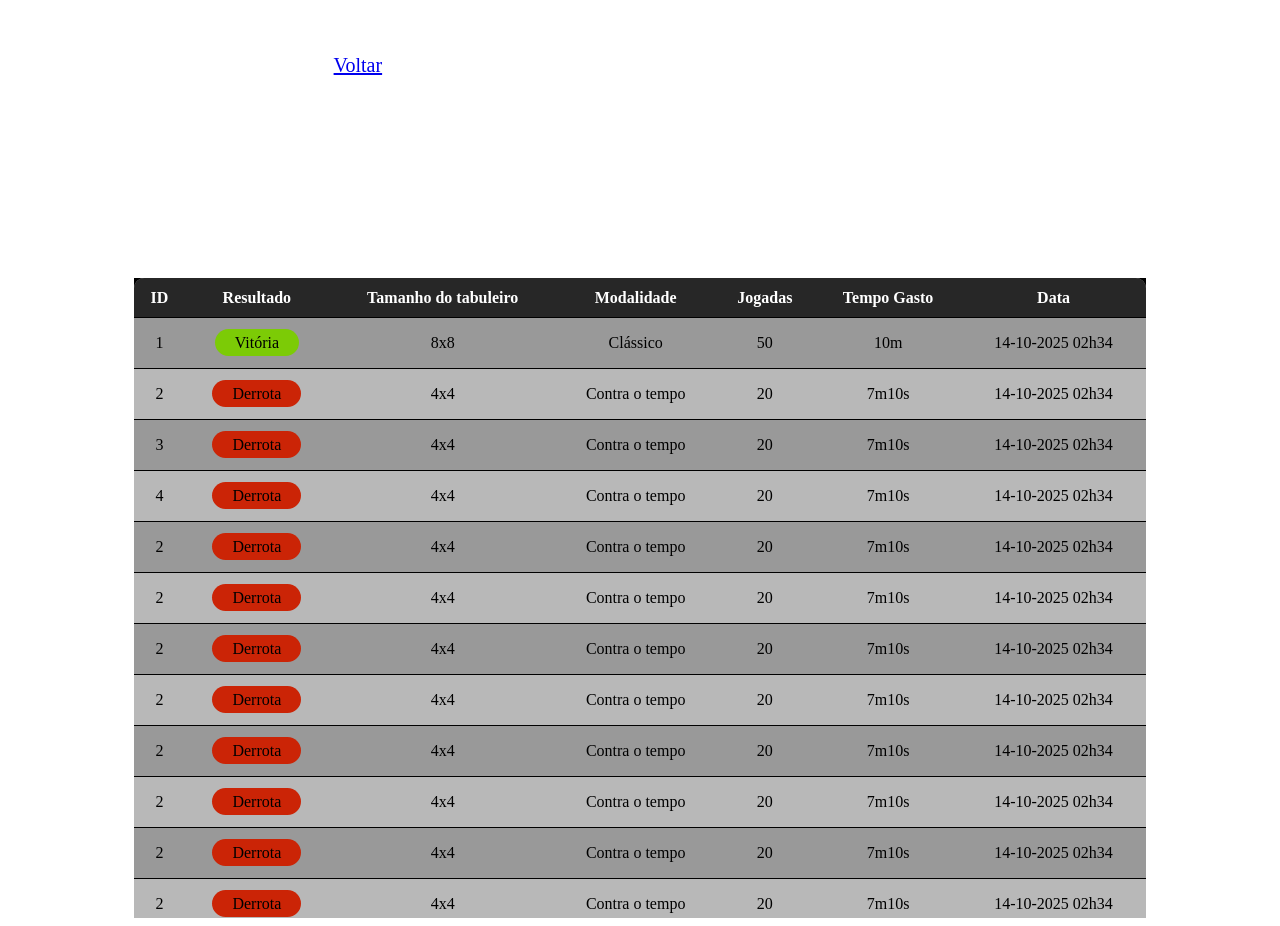
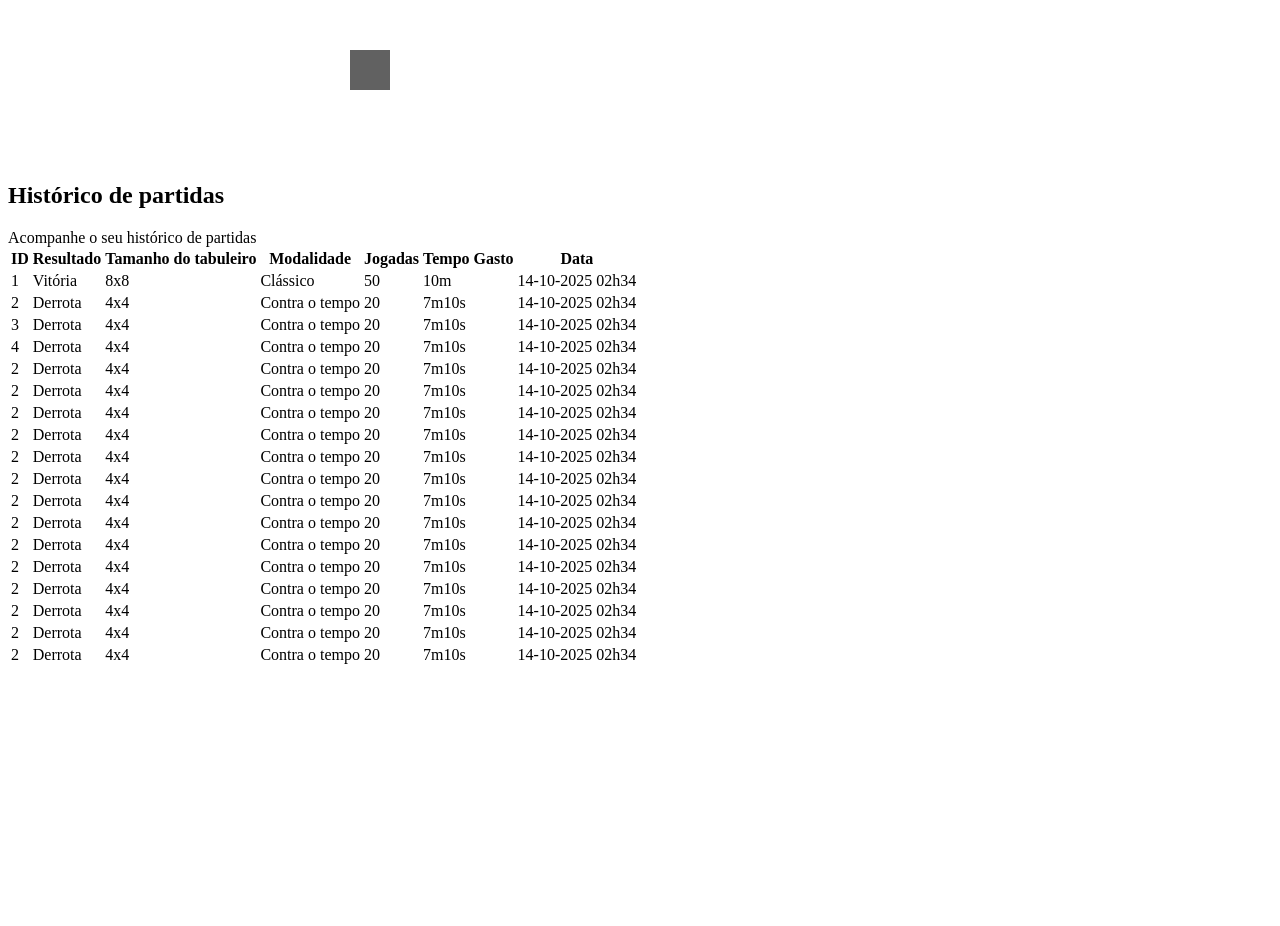
Before and after one commit to NelsonModenezNeto/memory-game-pweb, a PHP site: page /historico.html in a window 1280 px wide. After the commit the page ends 664 px from the top, so only its background shows below. Run offline with PHP 8.4, Linux system fonts and the light colour scheme; a map, chart or similar area stays blank; grey boxes are pictures that could not be loaded.

Commit message:
feat: add return arrows on displays and fix visual deprecated table

```diff
--- a/pages/configuracao/configuracao.html
+++ b/pages/configuracao/configuracao.html
@@ -10,7 +10,9 @@
   <canvas id="background-canvas"></canvas>
   <div class="container">
     <div class="header">
-      <img id="back-arrow" class="back-arrow" src="../../assets/back-arrow.png" alt="Voltar">
+      <a href="../home/home.html">
+        <img id="back-arrow" class="back-arrow" src="../../assets/back-arrow.png" alt="Voltar">
+      </a>
       <span class="title">Configurações</span>
     </div>
 
--- a/pages/estatisticas/estatisticas.html
+++ b/pages/estatisticas/estatisticas.html
@@ -6,12 +6,16 @@
     <meta name="viewport" content="width=device-width, initial-scale=1.0">
     <title>Estatísticas</title>
     <link rel="stylesheet" href="estatisticas.css">
+    <link rel="stylesheet" href="../components/table.css">
 </head>
 
 <body>
 
     <canvas id="background-canvas"></canvas>
 
+    <a href="../home/home.html">
+        <img id="back-arrow" class="back-arrow" src="../../assets/back-arrow.png" alt="Voltar">
+    </a>
     <div class="display">
         <section class="ranking-section">
             <div class="title">
--- a/pages/historico/historico.css
+++ b/pages/historico/historico.css
@@ -10,132 +10,25 @@
   position: relative;
 }
 
+.back-arrow {
+  filter: invert(1);
+  cursor: pointer;
+  transition: 0.2s ease-in-out;
+  width: 2.5rem;
+  height: 2.5rem;
+  margin-left: 1rem;
+  margin-top: 1rem;
+  position: absolute;
+  display: flex;
+}
+
+.back-arrow:hover {
+  transform: scale(1.1);
+}
+
+
 .display {
   display: flex;
   flex-direction: column;
   height: 100vh;
 }
-
-.ranking-section,
-.logs-section {
-  display: flex;
-  flex-direction: column;
-  justify-content: center;
-  align-items: center;
-}
-
-.title {
-  color: white;
-  margin-top: 2vh;
-}
-
-.subTitle {
-  color: white;
-  font-size: 20px;
-  margin-bottom: 10px;
-}
-
-.ranking-display .content {
-  padding-top: 1rem;
-  padding-bottom: 1rem;
-  display: flex;
-  gap: 1rem;
-  flex-direction: column;
-  align-items: center;
-  overflow: auto;
-  overflow-x: hidden;
-  height: 80%;
-}
-
-.avatar-img {
-  width: 50px;
-}
-
-.logs-display .title {
-  height: 10%;
-  display: flex;
-  justify-content: center;
-  align-items: center;
-}
-
-.logs-display {
-  width: 80%;
-  height: 70%;
-  background-color: rgb(238, 238, 238);
-  border-radius: 10px;
-}
-
-.logs-display .content {
-  overflow: auto;
-  height: 80vh;
-  scrollbar-width: auto;
-  scrollbar-color: #ffffff transparent;
-  background-color: #000000;
-}
-
-.logs-display table {
-  width: 100%;
-}
-
-.logs-display table,
-.logs-display table td,
-.logs-display table th,
-.logs-display table,
-.logs-display tr {
-  border-collapse: collapse;
-  padding: 5px 10px;
-}
-
-.logs-display table tr:nth-child(even) {
-  background-color: #b8b8b8;
-}
-
-.logs-display table tr:nth-child(odd) {
-  background-color: #999999;
-}
-
-.logs-display tbody tr {
-  border-top: 1px solid black;
-}
-
-.logs-display table td,
-.logs-display table tr {
-  height: 40px;
-  text-align: center;
-}
-
-.logs-display .content table thead th {
-  color: white;
-  position: sticky;
-  top: 0;
-  background-color: #272727;
-}
-
-.logs-display table th:first-child {
-  border-top-left-radius: 10px;
-}
-
-.logs-display table th:last-child {
-  border-top-right-radius: 10px;
-}
-
-.logs-display table tr:last-child td:first-child {
-  border-bottom-left-radius: 10px;
-}
-
-.logs-display table tr:last-child td:last-child {
-  border-bottom-right-radius: 10px;
-}
-.result-victory {
-  background-color: rgb(124, 203, 6);
-  border-radius: 40px;
-  padding: 5px 20px;
-  box-sizing: border-box;
-}
-
-.result-defeat {
-  background-color: rgb(203, 36, 6);
-  border-radius: 40px;
-  padding: 5px 20px;
-  box-sizing: border-box;
-}
--- a/pages/historico/historico.html
+++ b/pages/historico/historico.html
@@ -4,11 +4,14 @@
     <meta charset="UTF-8" />
     <meta name="viewport" content="width=device-width, initial-scale=1.0" />
     <link rel="stylesheet" href="./historico.css" />
+    <link rel="stylesheet" href="../components/table.css" />
     <title>Historico</title>
   </head>
   <body>
     <canvas id="background-canvas"></canvas>
-    <a href="../tabuleiro/tabuleiro.html"><p>Voltar</p></a>
+    <a href="../tabuleiro/tabuleiro.html">
+        <img id="back-arrow" class="back-arrow" src="../../assets/back-arrow.png" alt="Voltar">
+    </a>
     <div class="container">
       <section class="logs-section">
         <div class="title">
```
Also changed, not shown: pages/components/table.css (added, +129 -0 lines), pages/estatisticas/estatisticas.css (+21 -87 lines), pages/tabuleiro/tabuleiro.html (+11 -7 lines).
